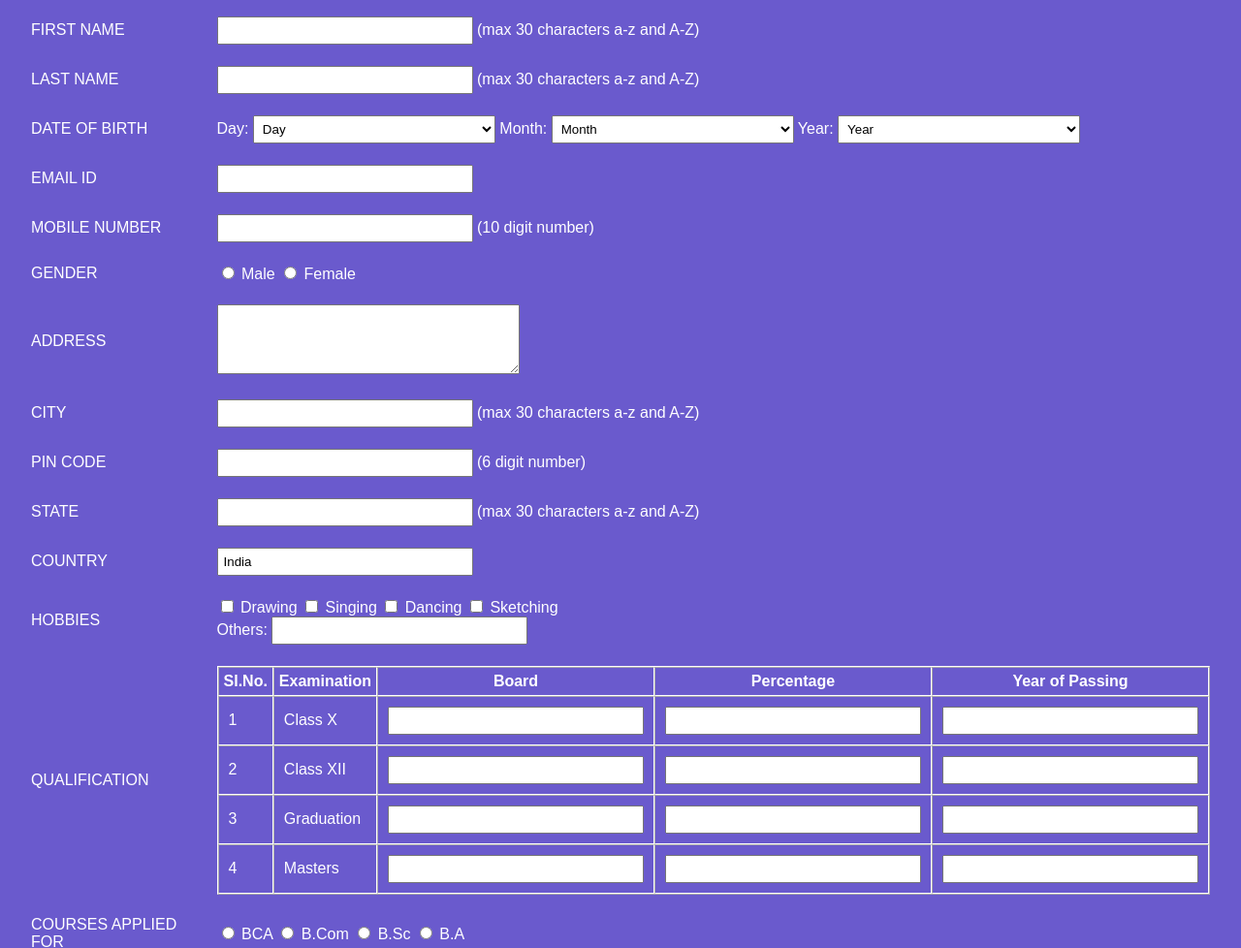
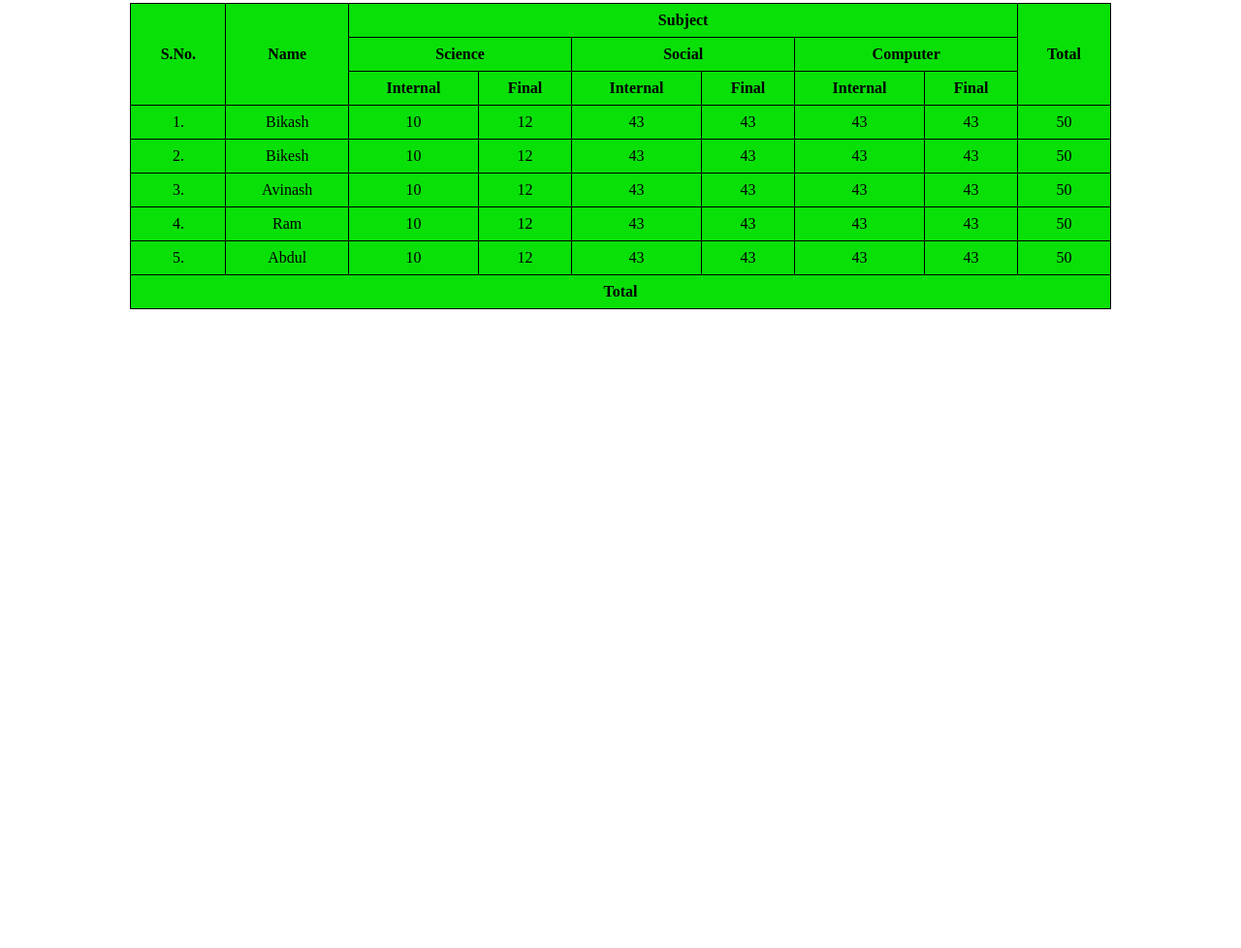
Before and after one commit to daniyalq273-sudo/Assigmnet-6, a plain HTML site: page index.html in a window 1280 px wide. Shown: the part 63-1041 px from the top of the page at 97% size. After the commit the page ends 800 px from the top, so only its background shows below. Drawn offline with Linux system fonts and the light colour scheme.

Commit message:
Add files via upload

```diff
--- a/index.html
+++ b/index.html
@@ -1,194 +1,128 @@
-<!DOCTYPE html>
+
 <html>
 <head>
-    <title>Student Registration Form</title>
 <style>
-        body {
-            background-color: #6a5acd;
-            font-family: Arial, sans-serif;
-            color: white;
-            margin: 20px;
+  table {
+    width: 80%;
+    border-collapse: collapse;
+    margin: 20px auto;
+    background-color: #08e008 /* Light green background */
   }
-        table {
-            width: 100%;
+  th, td {
+    border: 1px solid black;
+    padding: 8px;
+    text-align: center;
   }
-        td {
-            padding: 10px;
+  th {
+    background-color: #08e008; /* Slightly darker green for headers */
   }
-        input[type="text"],
-        input[type="email"],
-        input[type="number"],
-        select,
-        textarea {
-            width: 250px;
-            padding: 5px;
+  .header-row {
+    background-color:  rgb(0, 158, 0); /* Even darker green for main header row */
   }
-        textarea {
-            width: 300px;
-            height: 60px;
+  .total-row {
+    font-weight: bold;
   }
-        input[type="submit"],
-        input[type="reset"] {
-            padding: 10px 20px;
-            margin-top: 20px;
+  .coded-by {
+    text-align: center;
+    margin-top: 10px;
+    font-style: italic;
   }
-        .center {
+  h1 {
     text-align: center;
+    color: rgb(0, 158, 0);
   }
 </style>
 </head>
 <body>
-    <h2>Student Registration Form</h2>
-    <form>
+
+<h1>Marksheet of 2077</h1>
+
 <table>
-            <tr>
-                <td>FIRST NAME</td>
-                <td><input type="text" maxlength="30" pattern="[a-zA-Z]+" required>
-                    (max 30 characters a-z and A-Z)</td>
+  <thead>
+    <tr class="header-row">
+      <th rowspan="3">S.No.</th>
+      <th rowspan="3">Name</th>
+      <th colspan="6">Subject</th>
+      <th rowspan="3">Total</th>
+    </tr>
+    <tr class="header-row">
+      <th colspan="2">Science</th>
+      <th colspan="2">Social</th>
+      <th colspan="2">Computer</th>
     </tr>
     <tr>
-                <td>LAST NAME</td>
-                <td><input type="text" maxlength="30" pattern="[a-zA-Z]+" required>
-                    (max 30 characters a-z and A-Z)</td>
+      <th>Internal</th>
+      <th>Final</th>
+      <th>Internal</th>
+      <th>Final</th>
+      <th>Internal</th>
+      <th>Final</th>
+    </tr>
+  </thead>
+  <tbody>
+    <tr>
+      <td>1.</td>
+      <td>Bikash</td>
+      <td>10</td>
+      <td>12</td>
+      <td>43</td>
+      <td>43</td>
+      <td>43</td>
+      <td>43</td>
+      <td>50</td>
     </tr>
     <tr>
-                <td>DATE OF BIRTH</td>
-                <td>
-                    Day:
-                    <select name="day">
-                        <option value="">Day</option>
-                        <!-- Days 1-31 -->
-                        <script>
-                            for(let d = 1; d <= 31; d++) {
-                                document.write(<option value="${d}">${d}</option>);
-                            }
-                        </script>
-                    </select>
-                    Month:
-                    <select name="month">
-                        <option value="">Month</option>
-                        <script>
-                            const months = ['Jan','Feb','Mar','Apr','May','Jun','Jul','Aug','Sep','Oct','Nov','Dec'];
-                            for(let i = 0; i < months.length; i++) {
-                                document.write(<option value="${months[i]}">${months[i]}</option>);
-                            }
-                        </script>
-                    </select>
-                    Year:
-                    <select name="year">
-                        <option value="">Year</option>
-                        <script>
-                            for(let y = 1980; y <= 2025; y++) {
-                                document.write(<option value="${y}">${y}</option>);
-                            }
-                        </script>
-                    </select>
-                </td>
+      <td>2.</td>
+      <td>Bikesh</td>
+      <td>10</td>
+      <td>12</td>
+      <td>43</td>
+      <td>43</td>
+      <td>43</td>
+      <td>43</td>
+      <td>50</td>
     </tr>
     <tr>
-                <td>EMAIL ID</td>
-                <td><input type="email" required></td>
+      <td>3.</td>
+      <td>Avinash</td>
+      <td>10</td>
+      <td>12</td>
+      <td>43</td>
+      <td>43</td>
+      <td>43</td>
+      <td>43</td>
+      <td>50</td>
     </tr>
     <tr>
-                <td>MOBILE NUMBER</td>
-                <td><input type="text" pattern="\d{10}" maxlength="10" required> (10 digit number)</td>
+      <td>4.</td>
+      <td>Ram</td>
+      <td>10</td>
+      <td>12</td>
+      <td>43</td>
+      <td>43</td>
+      <td>43</td>
+      <td>43</td>
+      <td>50</td>
     </tr>
     <tr>
-                <td>GENDER</td>
-                <td>
-                    <input type="radio" name="gender" value="Male"> Male
-                    <input type="radio" name="gender" value="Female"> Female
-                </td>
+      <td>5.</td>
+      <td>Abdul</td>
+      <td>10</td>
+      <td>12</td>
+      <td>43</td>
+      <td>43</td>
+      <td>43</td>
+      <td>43</td>
+      <td>50</td>
     </tr>
-            <tr>
-                <td>ADDRESS</td>
-                <td><textarea></textarea></td>
+    <tr class="total-row">
+      <td colspan="9">Total</td>
     </tr>
-            <tr>
-                <td>CITY</td>
-                <td><input type="text" maxlength="30" pattern="[a-zA-Z\s]+"> (max 30 characters a-z and A-Z)</td>
-            </tr>
-            <tr>
-                <td>PIN CODE</td>
-                <td><input type="text" pattern="\d{6}" maxlength="6"> (6 digit number)</td>
-            </tr>
-            <tr>
-                <td>STATE</td>
-                <td><input type="text" maxlength="30" pattern="[a-zA-Z\s]+"> (max 30 characters a-z and A-Z)</td>
-            </tr>
-            <tr>
-                <td>COUNTRY</td>
-                <td><input type="text" value="India" readonly></td>
-            </tr>
-            <tr>
-                <td>HOBBIES</td>
-                <td>
-                    <input type="checkbox" name="hobbies" value="Drawing"> Drawing
-                    <input type="checkbox" name="hobbies" value="Singing"> Singing
-                    <input type="checkbox" name="hobbies" value="Dancing"> Dancing
-                    <input type="checkbox" name="hobbies" value="Sketching"> Sketching
-                    <br>
-                    Others: <input type="text">
-                </td>
-            </tr>
-            <tr>
-                <td>QUALIFICATION</td>
-                <td>
-                    <table border="1" cellpadding="5" cellspacing="0" style="color:white; border-color:white;">
-                        <tr>
-                            <th>Sl.No.</th>
-                            <th>Examination</th>
-                            <th>Board</th>
-                            <th>Percentage</th>
-                            <th>Year of Passing</th>
-                        </tr>
-                        <tr>
-                            <td>1</td>
-                            <td>Class X</td>
-                            <td><input type="text" maxlength="10"></td>
-                            <td><input type="text" pattern="\d{1,3}(\.\d{1,2})?" maxlength="5"></td>
-                            <td><input type="text" maxlength="4"></td>
-                        </tr>
-                        <tr>
-                            <td>2</td>
-                            <td>Class XII</td>
-                            <td><input type="text" maxlength="10"></td>
-                            <td><input type="text" pattern="\d{1,3}(\.\d{1,2})?" maxlength="5"></td>
-                            <td><input type="text" maxlength="4"></td>
-                        </tr>
-                        <tr>
-                            <td>3</td>
-                            <td>Graduation</td>
-                            <td><input type="text" maxlength="10"></td>
-                            <td><input type="text" pattern="\d{1,3}(\.\d{1,2})?" maxlength="5"></td>
-                            <td><input type="text" maxlength="4"></td>
-                        </tr>
-                        <tr>
-                            <td>4</td>
-                            <td>Masters</td>
-                            <td><input type="text" maxlength="10"></td>
-                            <td><input type="text" pattern="\d{1,3}(\.\d{1,2})?" maxlength="5"></td>
-                            <td><input type="text" maxlength="4"></td>
-                        </tr>
+  </tbody>
 </table>
-                </td>
-            </tr>
-            <tr>
-                <td>COURSES APPLIED FOR</td>
-                <td>
-                    <input type="radio" name="course" value="BCA"> BCA
-                    <input type="radio" name="course" value="B.Com"> B.Com
-                    <input type="radio" name="course" value="B.Sc"> B.Sc
-                    <input type="radio" name="course" value="B.A"> B.A
-                </td>
-            </tr>
-            <tr>
-                <td colspan="2" class="center">
-                    <input type="submit" value="Submit">
-                    <input type="reset" value="Reset">
-                </td>
-            </tr>
-        </table>
-    </form>
+
+
+
+
 </body>
 </html>
```
Lines whose indentation alone changed are shown as unchanged.
